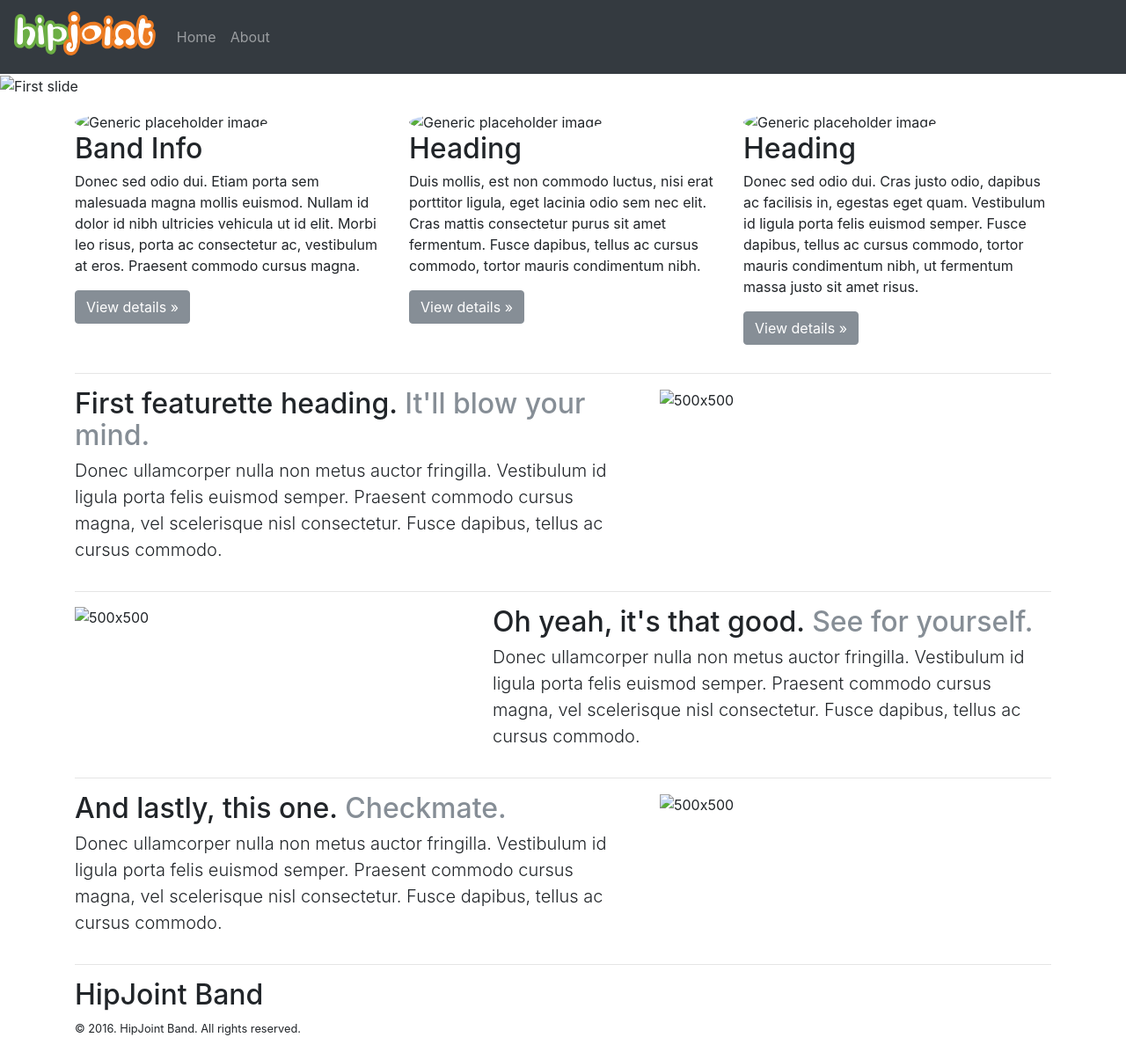
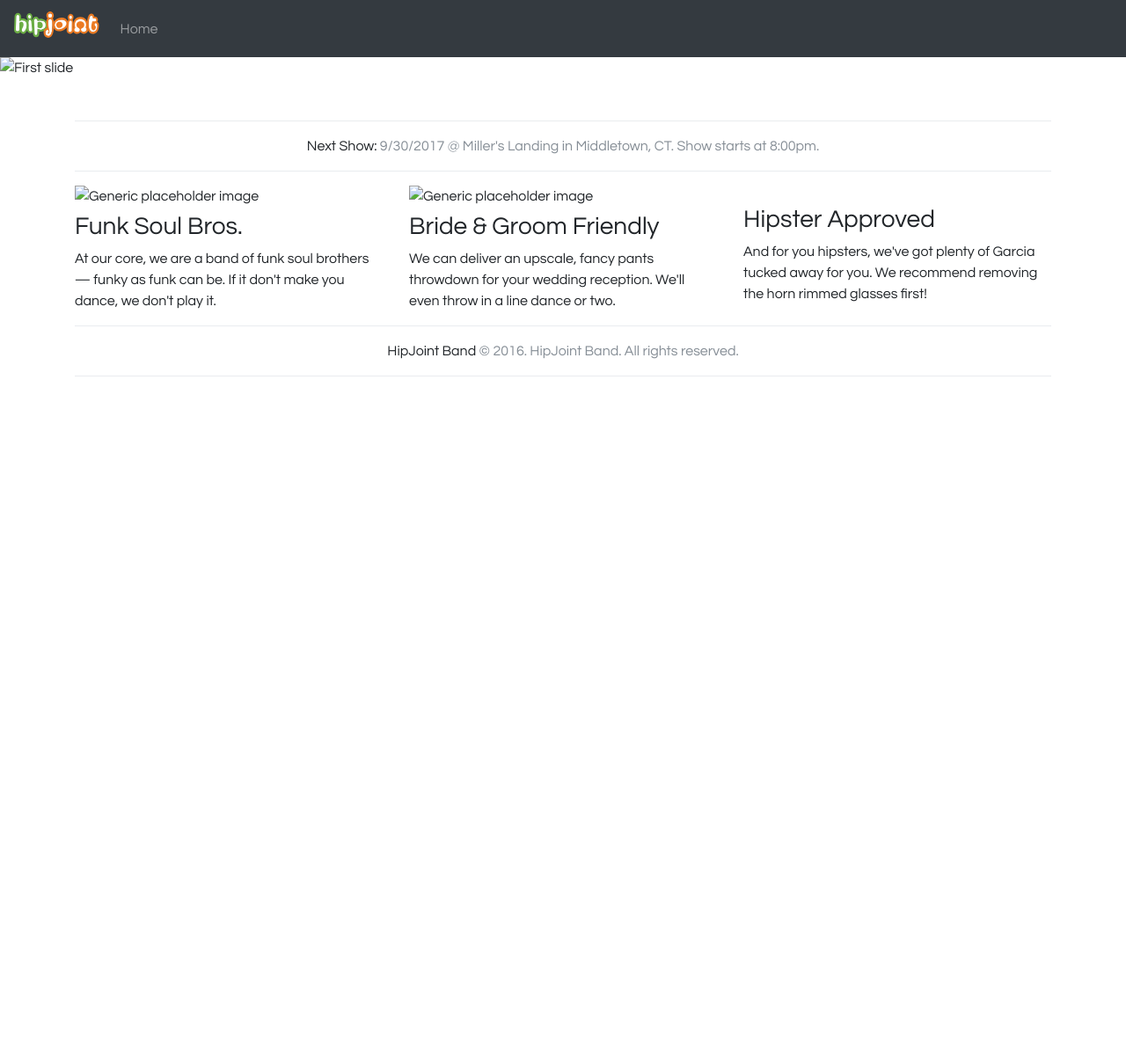
Before and after one commit to somecallmejosh/hipjoint, a Jekyll site: the page built from index.md, in a window 1280 px wide and 1196 px high. Shown: the whole window at 88% size. Built offline with Jekyll 4.4.1, drawn with Linux system fonts in a browser that asks for light colours; nearby versions of some CDN libraries.

Commit message:
Content updates.

```diff
--- a/_includes/footer.html
+++ b/_includes/footer.html
@@ -1,11 +1,10 @@
 <div class="container">
-  <footer class="site-footer">
-    <h2 class="footer-heading">{{ site.title }}</h2>
-    <p><small>© 2016. {{ site.title }}. All rights reserved.</small></p>
+  <footer class="border border-left-0 border-right-0 border-color-secondary text-center p-3 mb-3">
+    {{ site.title }} <span class="text-secondary">© 2016. {{ site.title }}. All rights reserved.</span>
   </footer>
 </div>
 
-<script src="https://code.jquery.com/jquery-3.2.1.min.js" integrity="sha256-hwg4gsxgFZhOsEEamdOYGBf13FyQuiTwlAQgxVSNgt4=" crossorigin="anonymous"></script>
+<script src="https://code.jquery.com/jquery-3.1.1.min.js" integrity="sha256-hVVnYaiADRTO2PzUGmuLJr8BLUSjGIZsDYGmIJLv2b8=" crossorigin="anonymous"></script>
 <script src="{{ "/assets/js/popper.min.js"  | relative_url  }}"></script>
 <script src="{{ "/assets/js/bootstrap.min.js" | relative_url  }}"></script>
 <script src="https://cdnjs.cloudflare.com/ajax/libs/cloudinary-core/2.1.9/cloudinary-core-shrinkwrap.min.js"></script>
--- a/_includes/head.html
+++ b/_includes/head.html
@@ -5,7 +5,7 @@
 
   <title>{% if page.title %}{{ page.title }}{% else %}{{ site.title }}{% endif %}</title>
   <meta name="description" content="{% if page.excerpt %}{{ page.excerpt | strip_html | strip_newlines | truncate: 160 }}{% else %}{{ site.description }}{% endif %}">
-
+  <link href="https://fonts.googleapis.com/css?family=Questrial" rel="stylesheet">
   <link rel="stylesheet" href="{{ "/assets/main.css" | relative_url }}">
   <link rel="canonical" href="{{ page.url | replace:'index.html','' }}">
   <link rel="alternate" type="application/rss+xml" title="{{ site.title }}" href="{{ "/feed.xml" }}">
--- a/_sass/main.scss
+++ b/_sass/main.scss
@@ -2,7 +2,7 @@
 @import 'vendor/bootstrap-grid';
 
 body {
-  padding-top: 84px;
+  padding-top: 64px;
 }
 
 .cld-responsive {
@@ -11,5 +11,5 @@ body {
 }
 
 svg {
-  height: 50px;
+  height: 30px;
 }
--- a/_sass/vendor/_variables.scss
+++ b/_sass/vendor/_variables.scss
@@ -72,16 +72,16 @@ $grays: (
   900: $gray-900
 ) !default;
 
-$blue:    #007bff !default;
-$indigo:  #6610f2 !default;
-$purple:  #6f42c1 !default;
-$pink:    #e83e8c !default;
-$red:     #dc3545 !default;
-$orange:  #fd7e14 !default;
-$yellow:  #ffc107 !default;
-$green:   #28a745 !default;
-$teal:    #20c997 !default;
-$cyan:    #17a2b8 !default;
+$blue:    #4559ad !default;
+$indigo:  #4f45ad !default;
+$purple:  #7345ad !default;
+$pink:    #c967c9 !default;
+$red:     #ad0e0e !default;
+$orange:  #ec7b23 !default;
+$yellow:  #e8ef60 !default;
+$green:   #6cae44 !default;
+$teal:    #45ad8d !default;
+$cyan:    #45aaad !default;
 
 $colors: (
   blue: $blue,
@@ -103,7 +103,7 @@ $theme-colors: (
   primary: $blue,
   secondary: $gray-600,
   success: $green,
-  info: $cyan,
+  info: $orange,
   warning: $yellow,
   danger: $red,
   light: $gray-100,
@@ -213,9 +213,9 @@ $line-height-sm:         1.5 !default;
 
 $border-width: 1px !default;
 
-$border-radius:          .25rem !default;
-$border-radius-lg:       .3rem !default;
-$border-radius-sm:       .2rem !default;
+$border-radius:          0 !default;
+$border-radius-lg:       0 !default;
+$border-radius-sm:       0 !default;
 
 $component-active-color: $white !default;
 $component-active-bg:    theme-color("primary") !default;
@@ -231,7 +231,7 @@ $transition-collapse:    height .35s ease !default;
 //
 // Font, line-height, and color for body text, headings, and more.
 
-$font-family-sans-serif: -apple-system, BlinkMacSystemFont, "Segoe UI", Roboto, "Helvetica Neue", Arial, sans-serif !default;
+$font-family-sans-serif: 'Questrial', sans-serif;
 $font-family-monospace:  Menlo, Monaco, Consolas, "Liberation Mono", "Courier New", monospace !default;
 $font-family-base:       $font-family-sans-serif !default;
 
--- a/index.md
+++ b/index.md
@@ -5,74 +5,29 @@
 layout: page
 ---
 
-<img data-src="http://res.cloudinary.com/dwjulenau/image/upload/ar_12:5,c_fill,e_grayscale,f_auto,fl_lossy.progressive,q_auto/v1504121524/band-sites/eszter-biro-129457.jpg" class="cld-responsive" alt="First slide">
-
-
+<div class="mb-5">
+    <img data-src="http://res.cloudinary.com/dwjulenau/image/upload/ar_12:5,c_fill,dpr_2.0,e_grayscale,f_auto,fl_lossy.progressive,w_auto,q_auto:low/v1504121524/band-sites/eszter-biro-129457.jpg" class="cld-responsive" alt="First slide">
+  </div>
 <div class="container marketing">
-
+<div class="border border-left-0 border-right-0 border-color-secondary text-center p-3 mb-3">
+  Next Show: <span class="text-secondary">9/30/2017 @ Miller's Landing in Middletown, CT. Show starts at 8:00pm.</span>
+</div>
   <!-- Three columns of text below the carousel -->
   <div class="row">
     <div class="col-lg-4">
-      <img class="rounded-circle"  data-src="http://res.cloudinary.com/dwjulenau/image/upload/c_fill,dpr_auto,f_auto,h_180,q_auto,w_180/v1505693873/hipjoint/band-pic-2.jpg" alt="Generic placeholder image" width="180" height="180">
-      <h2>Band Info</h2>
-      <p>Donec sed odio dui. Etiam porta sem malesuada magna mollis euismod. Nullam id dolor id nibh ultricies vehicula ut id elit. Morbi leo risus, porta ac consectetur ac, vestibulum at eros. Praesent commodo cursus magna.</p>
-      <p><a class="btn btn-secondary" href="#" role="button">View details »</a></p>
+      <img class="cld-responsive mb-2"  data-src="http://res.cloudinary.com/dwjulenau/image/upload/c_fill,dpr_2.0,f_auto,fl_lossy.progressive,q_auto:low,w_auto,ar_16:9,g_faces/e_grayscale/v1505693873/hipjoint/band-pic-2.jpg" alt="Generic placeholder image">
+      <h2 class="h3">Funk Soul Bros.</h2>
+      <p>At our core, we are a band of funk soul brothers — funky as funk can be. If it don't make you dance, we don't play it.</p>
     </div><!-- /.col-lg-4 -->
     <div class="col-lg-4">
-      <img class="rounded-circle"  data-src="http://res.cloudinary.com/dwjulenau/image/upload/c_fill,dpr_auto,f_auto,h_180,q_auto,w_180/v1505693873/hipjoint/band-pic-2.jpg" alt="Generic placeholder image" width="180" height="180">
-      <h2>Heading</h2>
-      <p>Duis mollis, est non commodo luctus, nisi erat porttitor ligula, eget lacinia odio sem nec elit. Cras mattis consectetur purus sit amet fermentum. Fusce dapibus, tellus ac cursus commodo, tortor mauris condimentum nibh.</p>
-      <p><a class="btn btn-secondary" href="#" role="button">View details »</a></p>
+      <img class="cld-responsive mb-2"  data-src="https://res.cloudinary.com/dwjulenau/image/upload/c_fill,dpr_2.0,f_auto,fl_lossy.progressive,q_auto:low,w_auto,ar_16:9,g_faces/v1506781968/hipjoint/one-wedding-292005.jpg" alt="Generic placeholder image">
+      <h2 class="h3">Bride & Groom Friendly</h2>
+      <p>We can deliver an upscale, fancy pants throwdown for your wedding reception. We'll even throw in a line dance or two.</p>
     </div><!-- /.col-lg-4 -->
     <div class="col-lg-4">
-      <img class="rounded-circle" data-src="http://res.cloudinary.com/dwjulenau/image/upload/c_fill,dpr_auto,f_auto,h_180,q_auto,w_180/v1505693873/hipjoint/band-pic-2.jpg" alt="Generic placeholder image" width="180" height="180">
-      <h2>Heading</h2>
-      <p>Donec sed odio dui. Cras justo odio, dapibus ac facilisis in, egestas eget quam. Vestibulum id ligula porta felis euismod semper. Fusce dapibus, tellus ac cursus commodo, tortor mauris condimentum nibh, ut fermentum massa justo sit amet risus.</p>
-      <p><a class="btn btn-secondary" href="#" role="button">View details »</a></p>
+      <img class="cld-responsive mb-2" data-src="https://res.cloudinary.com/dwjulenau/image/upload/c_fill,dpr_2.0,f_auto,e_grayscale,fl_lossy.progressive,q_auto:low,w_auto,ar_16:9,g_faces/v1506781693/hipjoint/stephen-arnold-114252.jpg">
+      <h2 class="h3">Hipster Approved</h2>
+      <p>And for you hipsters, we've got plenty of Garcia tucked away for you. We recommend removing the horn rimmed glasses first!</p>
     </div><!-- /.col-lg-4 -->
   </div><!-- /.row -->
-
-
-  <!-- START THE FEATURETTES -->
-
-  <hr class="featurette-divider">
-
-  <div class="row featurette">
-    <div class="col-md-7">
-      <h2 class="featurette-heading">First featurette heading. <span class="text-muted">It'll blow your mind.</span></h2>
-      <p class="lead">Donec ullamcorper nulla non metus auctor fringilla. Vestibulum id ligula porta felis euismod semper. Praesent commodo cursus magna, vel scelerisque nisl consectetur. Fusce dapibus, tellus ac cursus commodo.</p>
-    </div>
-    <div class="col-md-5">
-      <img class="featurette-image img-fluid mx-auto" alt="500x500" style="width: 500px; height: 500px;" data-src="https://res.cloudinary.com/dwjulenau/image/upload/c_fill,e_grayscale,f_auto,fl_lossy.progressive,h_500,q_auto,w_500/v1504121516/band-sites/joe-watts-149049.jpg">
-    </div>
-  </div>
-
-  <hr class="featurette-divider">
-
-  <div class="row featurette">
-    <div class="col-md-7 order-md-2">
-      <h2 class="featurette-heading">Oh yeah, it's that good. <span class="text-muted">See for yourself.</span></h2>
-      <p class="lead">Donec ullamcorper nulla non metus auctor fringilla. Vestibulum id ligula porta felis euismod semper. Praesent commodo cursus magna, vel scelerisque nisl consectetur. Fusce dapibus, tellus ac cursus commodo.</p>
-    </div>
-    <div class="col-md-5 order-md-1">
-      <img class="featurette-image img-fluid mx-auto" alt="500x500" data-src="https://res.cloudinary.com/dwjulenau/image/upload/c_fill,dpr_auto,f_auto,fl_lossy.progressive,h_500,q_auto,w_500/v1504121521/band-sites/wesley-tingey-176395.jpg" style="width: 500px; height: 500px;">
-    </div>
-  </div>
-
-  <hr class="featurette-divider">
-
-  <div class="row featurette">
-    <div class="col-md-7">
-      <h2 class="featurette-heading">And lastly, this one. <span class="text-muted">Checkmate.</span></h2>
-      <p class="lead">Donec ullamcorper nulla non metus auctor fringilla. Vestibulum id ligula porta felis euismod semper. Praesent commodo cursus magna, vel scelerisque nisl consectetur. Fusce dapibus, tellus ac cursus commodo.</p>
-    </div>
-    <div class="col-md-5">
-      <img class="featurette-image img-fluid mx-auto" alt="500x500" data-src="https://res.cloudinary.com/dwjulenau/image/upload/c_fill,f_auto,fl_lossy.progressive,h_500,q_auto,w_500/v1504121520/band-sites/neonbrand-265876.jpg"  style="width: 500px; height: 500px;">
-    </div>
-  </div>
-
-  <hr class="featurette-divider">
-
-  <!-- /END THE FEATURETTES -->
-
 </div>
```
Also changed, not shown: about.md (deleted, +0 -7 lines).
